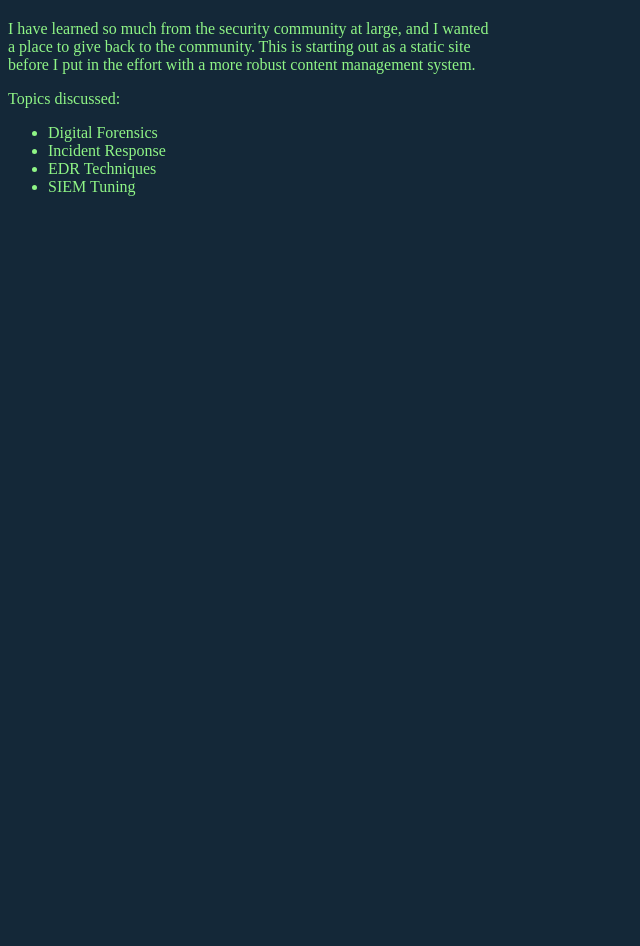
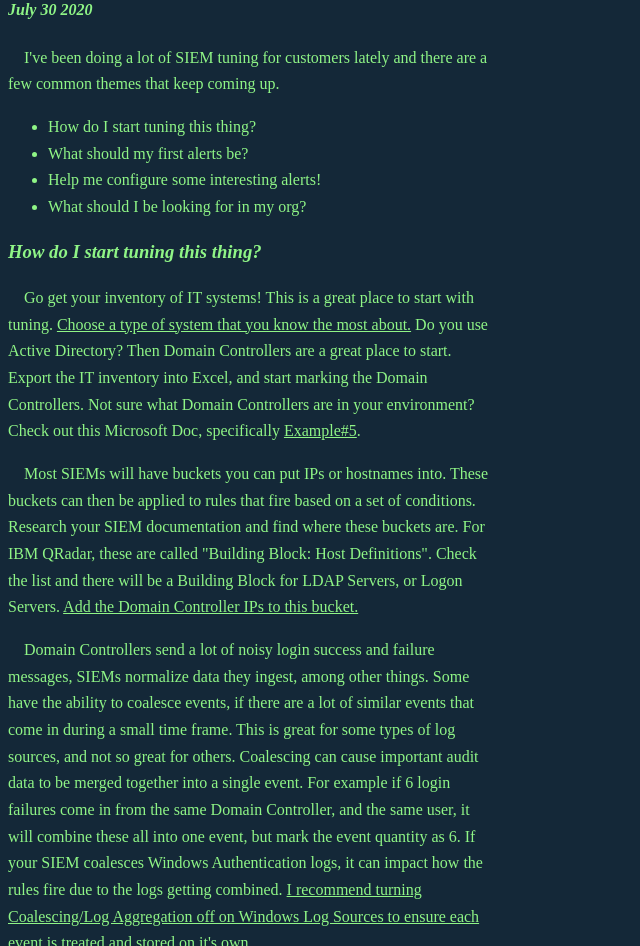
Before and after one commit to 0x80e/0x80e.github.io, a plain HTML site: page index.html in a window 1280 px wide. Shown: the part 86-1032 px from the top of the page, without its empty margins (0-640 px from the left). Before the commit the page ends 800 px from the top, so only its background shows below. Drawn offline with Linux system fonts and the light colour scheme; a web font is replaced by a local one.

Commit message:
Update index.html
7/30 Post

```diff
--- a/index.html
+++ b/index.html
@@ -1,6 +1,30 @@
 <html>
 <head><title>0x80e</title></head>
 <body>
+	<h1>SIEM Tuning Part 1: Clean your room</h1>
+		<h4>July 30 2020</h4>
+		<p>&emsp;I've been doing a lot of SIEM tuning for customers lately and there are a few common themes that keep coming up.</p>
+			<ul>
+				<li>How do I start tuning this thing?</li>
+				<li>What should my first alerts be?</li>
+				<li>Help me configure some interesting alerts!</li>
+				<li>What should I be looking for in my org?</li>
+			</ul>
+
+		<h3><i>How do I start tuning this thing?</i></h3>
+		<p>&emsp;Go get your inventory of IT systems! This is a great place to start with tuning.  <u>Choose a type of system that you know the most about.</u> Do you use Active Directory? Then Domain Controllers are a great place to start. Export the IT inventory into Excel, and start marking the Domain Controllers. Not sure what Domain Controllers are in your environment? Check out this Microsoft Doc, specifically <a href="https://docs.microsoft.com/en-us/powershell/module/activedirectory/get-adforest?view=winserver2012-ps">Example#5</a>.</p>
+
+		<p>&emsp;Most SIEMs will have buckets you can put IPs or hostnames into.  These buckets can then be applied to rules that fire based on a set of conditions. Research your SIEM documentation and find where these buckets are.  For IBM QRadar, these are called "Building Block: Host Definitions". Check the list and there will be a Building Block for LDAP Servers, or Logon Servers. <u>Add the Domain Controller IPs to this bucket.</u></p>
+
+		<p>&emsp;Domain Controllers send a lot of noisy login success and failure messages, SIEMs normalize data they ingest, among other things. Some have the ability to coalesce events, if there are a lot of similar events that come in during a small time frame. This is great for some types of log sources, and not so great for others. Coalescing can cause important audit data to be merged together into a single event. For example if 6 login failures come in from the same Domain Controller, and the same user, it will combine these all into one event, but mark the event quantity as 6. If your SIEM coalesces Windows Authentication logs, it can impact how the rules fire due to the logs getting combined. <u>I recommend turning Coalescing/Log Aggregation off on Windows Log Sources to ensure each event is treated and stored on it's own.</u></p>
+
+		<p>&emsp;The list of Domain Controllers has been identified, they have been added to the appropriate buckets, and Coalescing has been turned off. Now what?... Now, the hard part. <u>Start looking through the authentication failure events, and identify any low hanging fruit to clean up.</u> Search over the course of the past week, and Identify the accounts with the most failures. Start looking into these login failures, and identify the source, and document it. Your goal today is to find 3 accounts that have a large number of authentication failures and document the source machines. Once you have those 3 accounts, hand it off to your Infrastructure team, or Help Desk to remediate.</p>
+
+		<p>&emsp;Once those 3 accounts are taken care of, identify the next set of 3 accounts. <u>Keep working away until you feel you reached a point where you are getting authentication failures due to user error.</u> This is going to help create a new normal for your organizations data, before other fun tools like User Behavior Analytics gets a chance to baseline off the old noisy data.</p>
+
+		<p>Stay tuned for Part II.</p>
+<hr>
+	<p>
 	<h1>Hello World</h1>
 		<h4>July 3 2020</h4>
 		<p>I have learned so much from the security community at large, and I wanted a place to give back to the community.  This is starting out as a static site before I put in the effort with a more robust content management system.</p>
@@ -21,6 +45,7 @@
 	* {color: #8ff586;}
 	* {font-family: CascadiaCode}
 	* {max-width: 500;}
+	* {line-height: 20pt;}
 	h4 {font-style: italic;}
 </style>
 </html>
```
